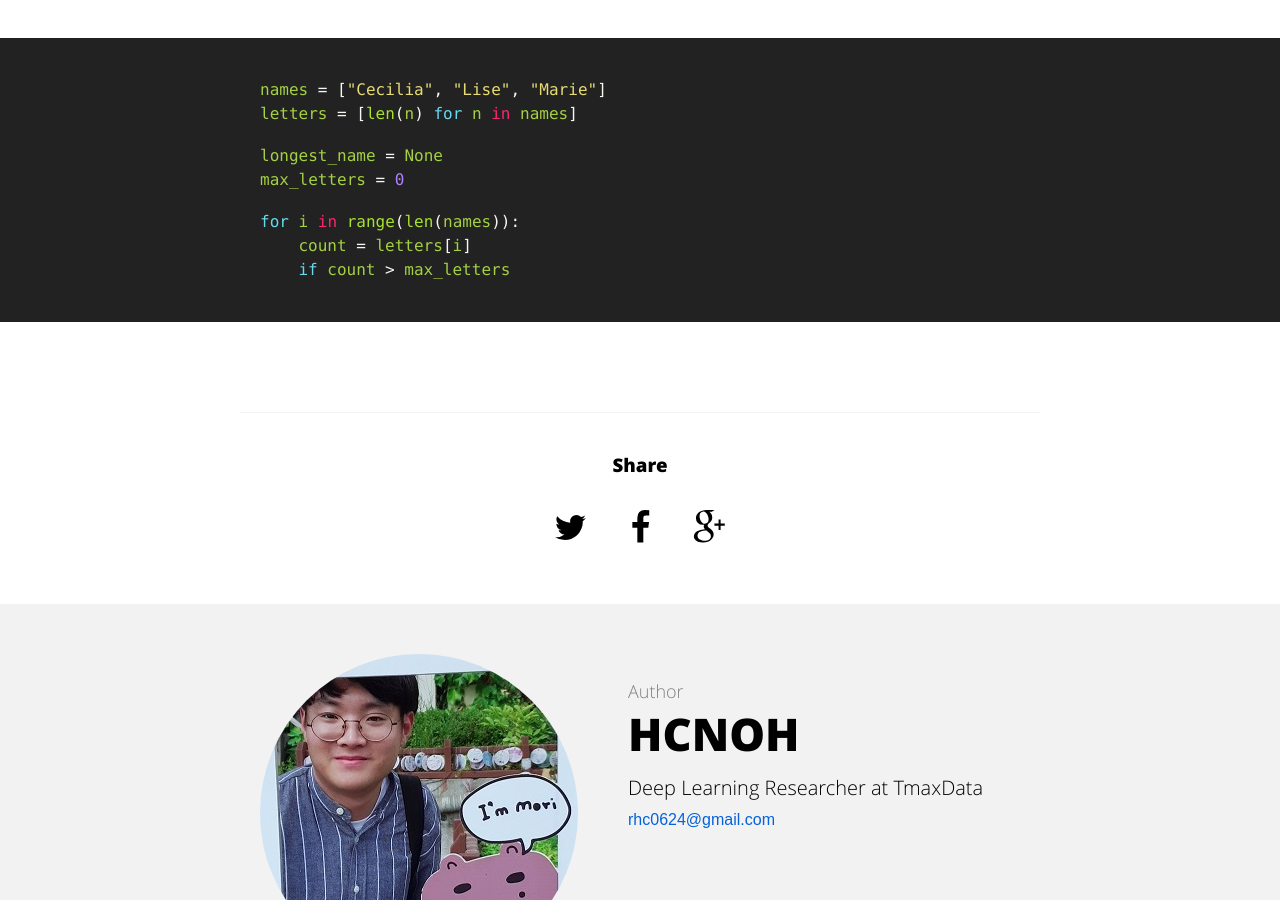
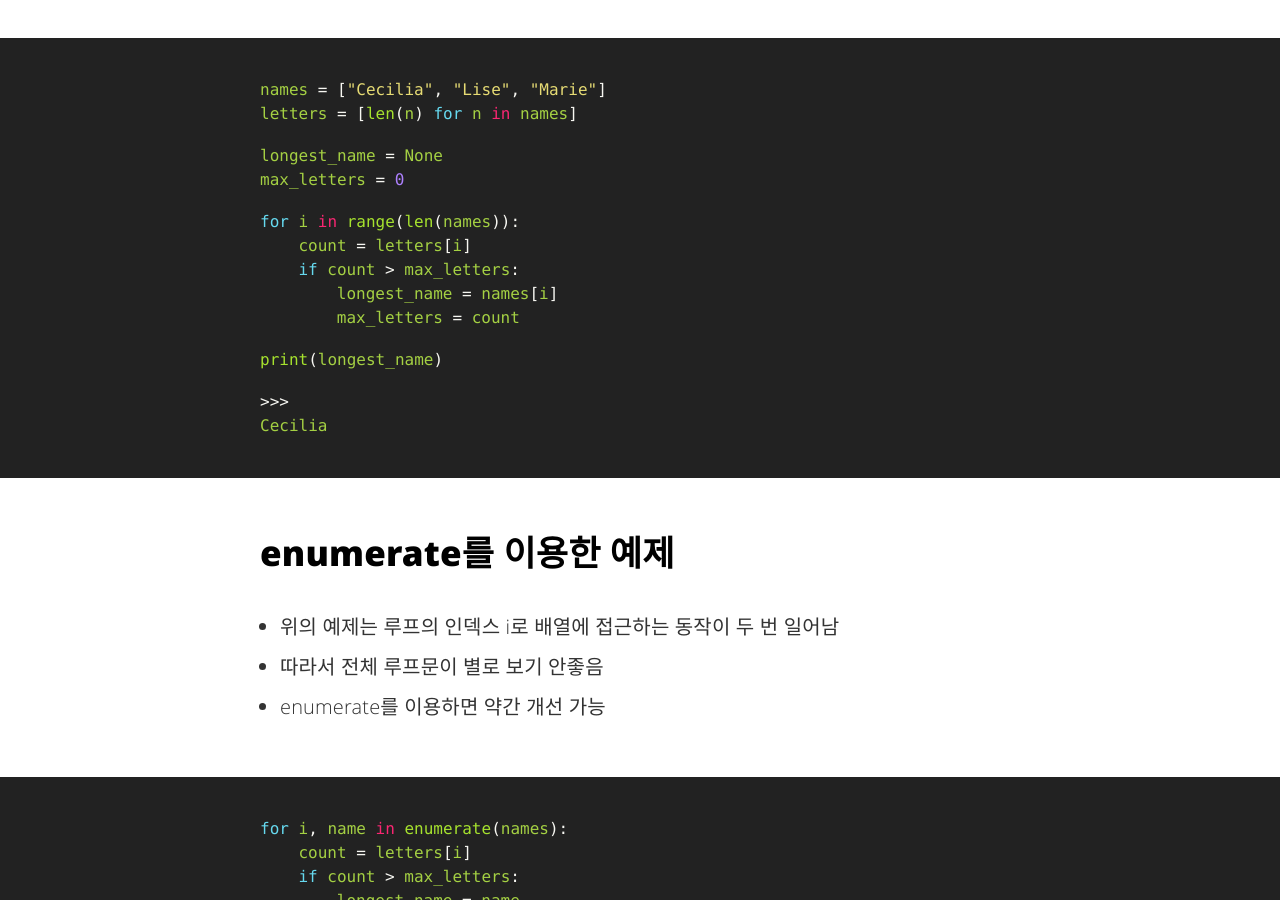
Before and after one commit to hcnoh/blog-prev, a Jekyll site: the page built from _posts/2018-09-18-effective-python-way11.md, in a window 1280 px wide and 900 px high, scrolled down 1181 px. Built offline with Jekyll 4.4.1, drawn with Linux system fonts in a browser that asks for light colours; comment, search, counter and statistics services are not loaded; some of the changed text lies outside the part shown.

Commit message:
Update 2018-09-18-effective-python-way11.md

```diff
--- a/_posts/2018-09-18-effective-python-way11.md
+++ b/_posts/2018-09-18-effective-python-way11.md
@@ -25,5 +25,26 @@ max_letters = 0
 
 for i in range(len(names)):
     count = letters[i]
-    if count > max_letters
+    if count > max_letters:
+        longest_name = names[i]
+        max_letters = count
+
+print(longest_name)
+
+>>>
+Cecilia
 {% endhighlight %}
+
+## enumerate를 이용한 예제
+- 위의 예제는 루프의 인덱스 i로 배열에 접근하는 동작이 두 번 일어남
+- 따라서 전체 루프문이 별로 보기 안좋음
+- enumerate를 이용하면 약간 개선 가능
+{% highlight python %}
+for i, name in enumerate(names):
+    count = letters[i]
+    if count > max_letters:
+        longest_name = name
+        max_letters = count
+{% endhighlight %}
+
+## zip을 이용한 예제
```
